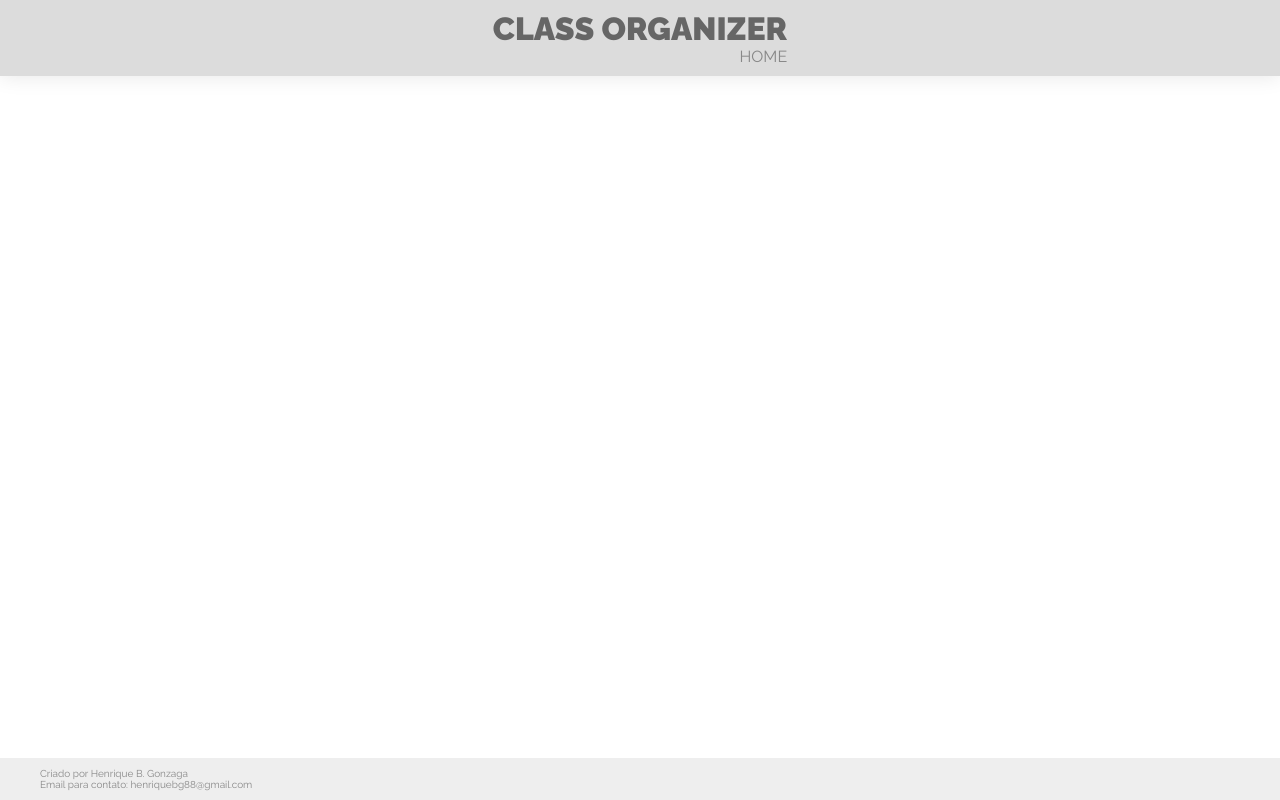
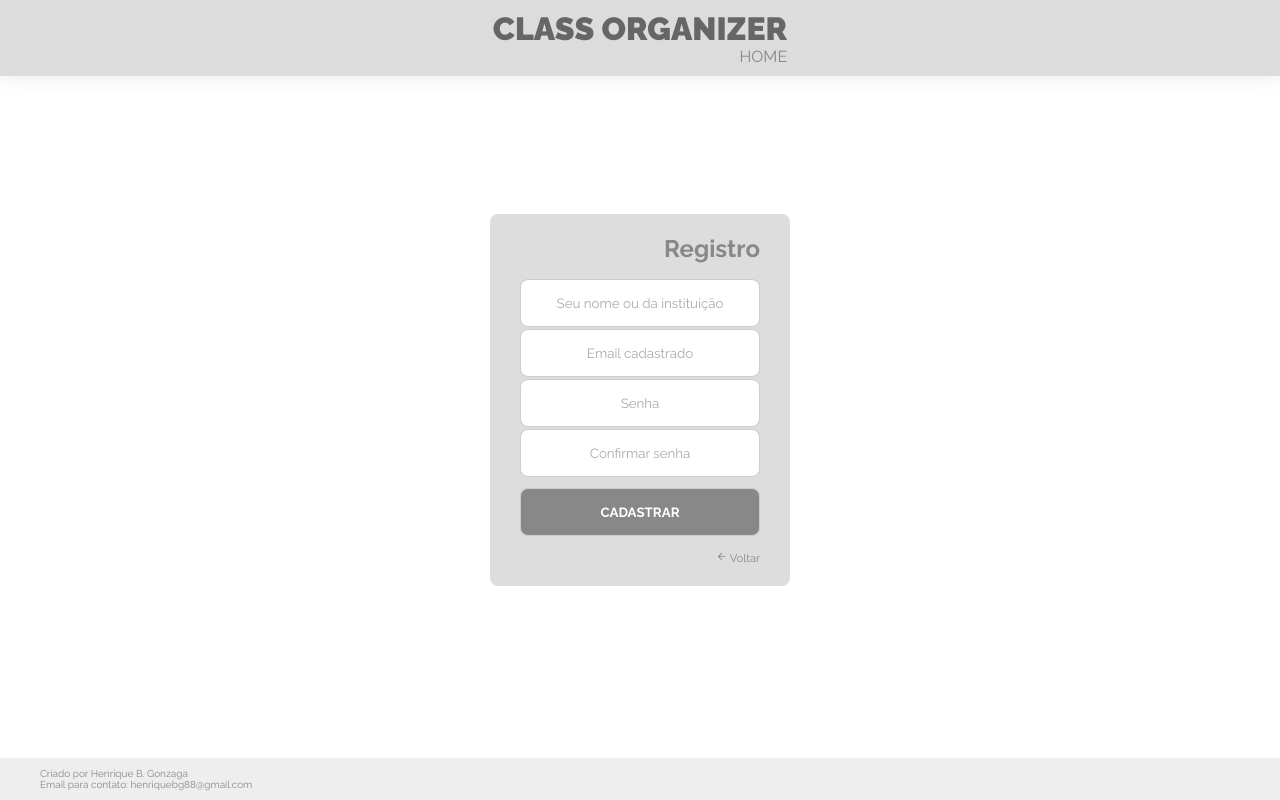
Before and after one commit to henriquebg88/Class_Creator, a React (Create React App) app in the folder frontend/: page /registro in a window 1280 px wide. Built offline with nearby package versions, Linux system fonts and the light colour scheme; the HTML template or start-up script is replaced by a standard one.

Commit message:
Register page layout done

```diff
--- a/frontend/src/Pages/Login/index.js
+++ b/frontend/src/Pages/Login/index.js
@@ -11,7 +11,7 @@ export default function Login() {
                 <h2>Login</h2>
 
                 <form action="">
-                    <input type="text" name="name" placeholder="Email cadastrado"></input>
+                    <input type="text" name="email" placeholder="Email cadastrado"></input>
                     <input type="password" name="password" placeholder="Senha"></input>
                     <button type="submit">Logar</button>
                 </form>
--- a/frontend/src/Pages/Register/index.js
+++ b/frontend/src/Pages/Register/index.js
@@ -1,11 +1,30 @@
 import React from 'react';
+import { MdArrowBack } from 'react-icons/md'
 
 import './styles.css';
 
 export default function Register() {
     return (
-        <div>
+        <div className="container">
+            <section className="floating-box">
 
+                <h2>Registro</h2>
+
+                <form action="">
+                    <input type="text" name="name" placeholder="Seu nome ou da instituição" ></input>
+
+                    <input type="text" name="email" placeholder="Email cadastrado"></input>
+
+                    <input type="password" name="password" placeholder="Senha"></input>
+                    <input type="password" name="password" placeholder="Confirmar senha"></input>
+
+                    <button type="submit">Cadastrar</button>
+                </form>
+
+                <a href="/"><MdArrowBack/> Voltar</a>
+
+
+            </section>
         </div>
     )
 }
--- a/frontend/src/global.css
+++ b/frontend/src/global.css
@@ -28,8 +28,7 @@ a:hover{
     background-color: #ddd;
     flex-direction: column;
     border-radius: 8px;
-    /* box-shadow: 0px 0px 10px rgba(0,0,0,0.2); */
-    padding: 20px;
+    padding: 20px 30px;
 
     display: flex;
     align-content: center;
```
